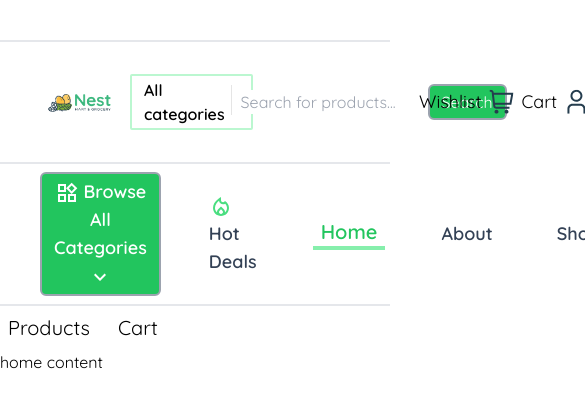
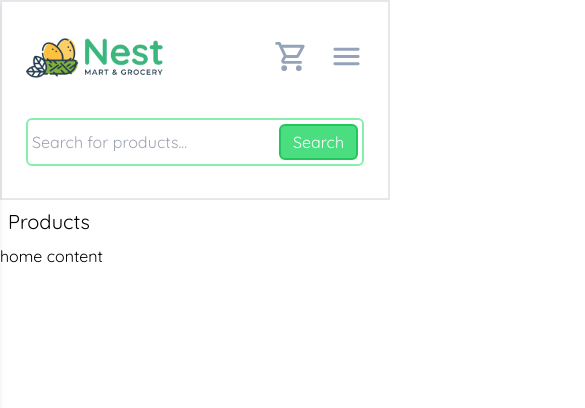
Before and after one commit to RahulBisht17/Grocez, a React (Vite) app: page / in a window 390 px wide. Shown: the top 408 px of the page, 585 px wide, since content can reach past the window. Built offline with nearby package versions, Linux system fonts and the light colour scheme.

Commit message:
made navbar responsive

```diff
--- a/src/App.jsx
+++ b/src/App.jsx
@@ -1,7 +1,7 @@
 import { Routes, Route } from "react-router-dom";
 import ProductDetail from "./components/Product/ProductDetail";
 import Products from "./components/Product/Products";
-import Cart from "./components/Cart/Cart";
+import Cart from "./Pages/Cart";
 import Home from "./Pages/Home";
 import Login from "./components/Login";
 import Shop from "./Pages/Shop";
--- a/src/components/Cart/Cart.jsx
+++ b/src/Pages/Cart.jsx
@@ -1,9 +1,9 @@
 // Cart.js
 import React, { useContext } from "react";
-import CartGrid from "./CartGrid";
+import CartGrid from "../components/Cart/CartGrid";
 import { Link } from "react-router-dom";
 import ArrowBackIcon from "@mui/icons-material/ArrowBack";
-import CartTotal from "./CartTotal";
+import CartTotal from "../components/Cart/CartTotal";
 
 const Cart = () => {
   return (
--- a/src/components/Header.jsx
+++ b/src/components/Header.jsx
@@ -11,7 +11,6 @@ const Header = () => {
 
       <div className="flex gap-7 m-2 text-xl">
         <Link to={"products"}>Products</Link>
-        <Link to={"cart"}>Cart</Link>
       </div>
     </header>
   );
--- a/src/components/NavBar.jsx
+++ b/src/components/NavBar.jsx
@@ -8,18 +8,16 @@ import { Link } from "react-router-dom";
 const NavBar = () => {
   const [selected, setselected] = useState("home");
   return (
-    <div className="flex justify-between px-10 py-2 border-b-2 font-semibold text-slate-700 text-lg">
-      <div className="flex gap-12 items-center">
+    <div className="hidden lg:flex justify-between py-2 border-b-4 font-semibold text-slate-700 max-w-full px-4 lg:text-sm xl:text-base md:text-xs">
+      <div className="flex md:gap-6 lg:gap-2 xl:gap-4 items-center">
         <button className="button bg-green-500 text-white">
-          <WidgetsOutlinedIcon /> Browse All Categories
+          <WidgetsOutlinedIcon />{" "}
+          <span className="hidden lg:inline-block">Browse All Categories</span>
+          <span className="md:inline-block lg:hidden">Categories</span>
           <KeyboardArrowDownSharpIcon />
         </button>
         <Link
-          className={`pr-2 ${
-            selected == "hot deals"
-              ? "border-b-4 text-green-500 border-green-300"
-              : " "
-          }`}
+          className={`pr-2 ${selected == "hot deals" ? "selected-nav" : " "}`}
           onClick={() => setselected("hot deals")}
         >
           <LocalFireDepartmentOutlinedIcon className="text-green-400" />
@@ -27,58 +25,38 @@ const NavBar = () => {
         </Link>
         <Link
           to={"/"}
-          className={`px-2 ${
-            selected == "home"
-              ? "border-b-4 text-xl text-green-500 border-green-300"
-              : " "
-          }`}
+          className={`px-2 ${selected == "home" ? "selected-nav" : " "}`}
           onClick={() => setselected("home")}
         >
           Home
         </Link>
         <Link
-          className={`px-2 ${
-            selected == "about"
-              ? "border-b-4 text-xl text-green-500 border-green-300"
-              : " "
-          }`}
+          className={`px-2 ${selected == "about" ? "selected-nav" : " "}`}
           onClick={() => setselected("about")}
         >
           About
         </Link>
         <Link
           to={"shop"}
-          className={`px-2 ${
-            selected == "shop"
-              ? "border-b-4 text-xl text-green-500 border-green-300"
-              : " "
-          }`}
+          className={`px-2 ${selected == "shop" ? "selected-nav" : " "}`}
           onClick={() => setselected("shop")}
         >
           Shop
         </Link>
         <Link
-          className={`px-2 ${
-            selected == "blog"
-              ? "border-b-4 text-xl text-green-500 border-green-300"
-              : " "
-          }`}
+          className={`px-2 ${selected == "blog" ? "selected-nav" : " "}`}
           onClick={() => setselected("blog")}
         >
           Blogs
         </Link>
         <Link
-          className={`px-2 ${
-            selected == "contact"
-              ? "border-b-4 text-xl text-green-500 border-green-300"
-              : " "
-          }`}
+          className={`px-2 ${selected == "contact" ? "selected-nav" : " "}`}
           onClick={() => setselected("contact")}
         >
           Contact
         </Link>
       </div>
-      <div className="flex gap-3 items-center">
+      <div className="gap-3 items-center hidden lg:flex">
         <SupportAgentOutlinedIcon fontSize="large" />
         <div className="flex flex-col">
           <span>017XXXXXXX</span>
--- a/src/components/Product/Products.jsx
+++ b/src/components/Product/Products.jsx
@@ -5,7 +5,7 @@ import ProductCard from "./ProductCard";
 const Products = () => {
   return (
     <div className="mx-auto">
-      <div className="flex flex-wrap gap-6 justify-evenly align-top">
+      <div className="flex flex-wrap gap-6 mx-20">
         {data.productData.map((cat) =>
           cat.products.map(
             (val) => val.rating >= 4 && <ProductCard key={val.id} data={val} />
--- a/src/components/SearchBar.jsx
+++ b/src/components/SearchBar.jsx
@@ -1,42 +1,148 @@
-import React from "react";
+import React, { useState, useEffect, useRef } from "react";
 import Logo from "../../assets/images/logo.png";
 import { Link } from "react-router-dom";
+import ShoppingCartOutlinedIcon from "@mui/icons-material/ShoppingCartOutlined";
+import MenuRoundedIcon from "@mui/icons-material/MenuRounded";
+import AccountCircleRoundedIcon from "@mui/icons-material/AccountCircleRounded";
+import CompareArrowsSharpIcon from "@mui/icons-material/CompareArrowsSharp";
+import FavoriteBorderSharpIcon from "@mui/icons-material/FavoriteBorderSharp";
 
 const SearchBar = () => {
+  const [isOpen, setIsOpen] = useState(false);
+  const sidebarRef = useRef(null);
+
+  const toggleSidebar = () => {
+    setIsOpen(!isOpen);
+  };
+  const handleClickOutside = (event) => {
+    if (sidebarRef.current && !sidebarRef.current.contains(event.target)) {
+      setIsOpen(false);
+    }
+  };
+  useEffect(() => {
+    if (isOpen) {
+      document.addEventListener("mousedown", handleClickOutside);
+    } else {
+      document.removeEventListener("mousedown", handleClickOutside);
+    }
+    return () => {
+      document.removeEventListener("mousedown", handleClickOutside);
+    };
+  }, [isOpen]);
   return (
-    <div className=" flex flex-row mt-10 px-12 py-8 gap-4 items-center justify-between border-y-2">
-      <div>
-        <img src={Logo} alt="logo" />
-      </div>
-      <div className="flex flex-row gap-4 justify-around items-center text-base px-3 border-solid border-green-200 border-2 rounded-sm h-14 w-5/12 ">
-        <div className=" font-semibold basis-1/6">All categories</div>
-        <div className="searchBar basis-4/6">
+    <>
+      <div className="hidden lg:flex max-w-full px-8 py-8 gap-4 items-center justify-between border-y-4">
+        <div className="w-44">
+          <img src={Logo} alt="logo" />
+        </div>
+        <div className="flex gap-4 justify-between items-center text-sm px-4 border-solid border-green-300 border-2 rounded-sm h-14 w-2/5">
           <input type="text" placeholder="Search for products..." />
+
+          <button className="button bg-green-500 text-white">Search</button>
         </div>
-        <button className="button bg-green-500 text-white basis-1/6 ">
-          Search
-        </button>
-      </div>
-      <div className="flex flex-row w-1/4 gap-8  justify-evenly ">
-        <div className="flex flex-row gap-2 text-lg">
-          <img src="../../assets/images/icon-compare.svg" />
-          <h5>Compare</h5>
-        </div>
-        <Link>
-          <div className="flex flex-row gap-2 text-lg">
-            <img src="../../assets/images/icon-heart.svg" /> <div>Wishlist</div>
+        <div className="flex text-sm xl:text-lg gap-2 xl:gap-6">
+          <div className="flex gap-1 items-center hover:text-green-500">
+            <CompareArrowsSharpIcon fontSize="medium" />
+            <h5>Compare</h5>
           </div>
-        </Link>
-        <Link to={"cart"}>
-          <div className="flex flex-row gap-2 text-lg">
-            <img src="../../assets/images/icon-cart.svg" /> <div>Cart</div>
+          <Link>
+            <div className="flex gap-1 items-center hover:text-green-500">
+              <FavoriteBorderSharpIcon fontSize="medium" />
+              <div>Wishlist</div>
+            </div>
+          </Link>
+          <Link to={"cart"}>
+            <div className="flex gap-1 items-center hover:text-green-500 ">
+              <ShoppingCartOutlinedIcon fontSize="medium" /> <div>Cart</div>
+            </div>
+          </Link>
+          <div className="flex gap-1 items-center hover:text-green-500">
+            <AccountCircleRoundedIcon fontSize="medium" />
+            <div>Account</div>
           </div>
-        </Link>
-        <div className="flex flex-row gap-2 text-lg">
-          <img src="../../assets/images/icon-user.svg" /> <div>Account</div>
         </div>
       </div>
-    </div>
+
+      <div className="lg:hidden border-2 max-w-full px-6 py-8">
+        <div className="flex justify-between items-center">
+          <div className="w-36">
+            <img src={Logo} alt="logo" />
+          </div>
+          <div className="flex gap-5">
+            <Link to={"cart"}>
+              <ShoppingCartOutlinedIcon
+                className="text-slate-400"
+                fontSize="large"
+              />
+            </Link>
+            <div onClick={toggleSidebar}>
+              <MenuRoundedIcon className="text-slate-400" fontSize="large" />
+            </div>
+          </div>
+        </div>
+        <div className="mt-10 border-2 rounded-md p-1 border-green-300 flex gap-4">
+          <input
+            type="text"
+            placeholder="Search for products..."
+            className="w-full"
+          />
+          <button className="button border-green-500 text-white bg-green-400">
+            Search
+          </button>
+        </div>
+
+        {isOpen && (
+          <div className="fixed inset-0 bg-gray-800 bg-opacity-50 z-40"></div>
+        )}
+
+        <div
+          ref={sidebarRef}
+          className={`w-2/3 fixed top-0 left-0 h-full bg-white shadow-md transform pt-8 ${
+            isOpen ? "translate-x-0" : "-translate-x-full"
+          } transition-transform duration-300 ease-in-out z-50`}
+        >
+          <ul className="p-4 space-y-8">
+            <div className="flex gap-4 items-center mb-10">
+              <AccountCircleRoundedIcon
+                fontSize="large"
+                className="text-slate-500"
+              />
+              <h1>UserName</h1>
+            </div>
+            <li
+              className="text-lg hover:text-green-400 pb-1 border-b-2 pl-2"
+              onClick={toggleSidebar}
+            >
+              <Link to={"/"}>Home</Link>
+            </li>
+            <li
+              className="text-lg hover:text-green-400 pb-1  border-b-2 pl-2"
+              onClick={toggleSidebar}
+            >
+              <Link>About Us</Link>
+            </li>
+            <li
+              className="text-lg hover:text-green-400 pb-1 border-b-2 pl-2"
+              onClick={toggleSidebar}
+            >
+              <Link to={"shop"}>Shop</Link>
+            </li>
+            <li
+              className="text-lg hover:text-green-400 pb-1 border-b-2 pl-2"
+              onClick={toggleSidebar}
+            >
+              <Link>Blog</Link>
+            </li>
+            <li
+              className="text-lg hover:text-green-400 pb-1  border-b-2 pl-2"
+              onClick={toggleSidebar}
+            >
+              <Link>Contact</Link>
+            </li>
+          </ul>
+        </div>
+      </div>
+    </>
   );
 };
 
--- a/src/index.css
+++ b/src/index.css
@@ -6,6 +6,9 @@
 
 .button {
   @apply px-3 py-1 border-2 border-solid border-gray-400 rounded-md;
+}
+.selected-nav {
+  @apply border-b-4 text-green-500 border-green-300 md:text-sm lg:text-base xl:text-lg;
 }
 
 @tailwind utilities;
--- a/tailwind.config.js
+++ b/tailwind.config.js
@@ -6,6 +6,9 @@ export default {
       height: {
         119: "476px",
       },
+      screens: {
+        xs: "320px",
+      },
     },
   },
   plugins: [],
```
Also changed, not shown: src/components/Product/ProductDetail.jsx (+15 -7 lines), src/components/Shop/CatList.jsx (+6 -1 lines), assets/images/preview.png (added).
